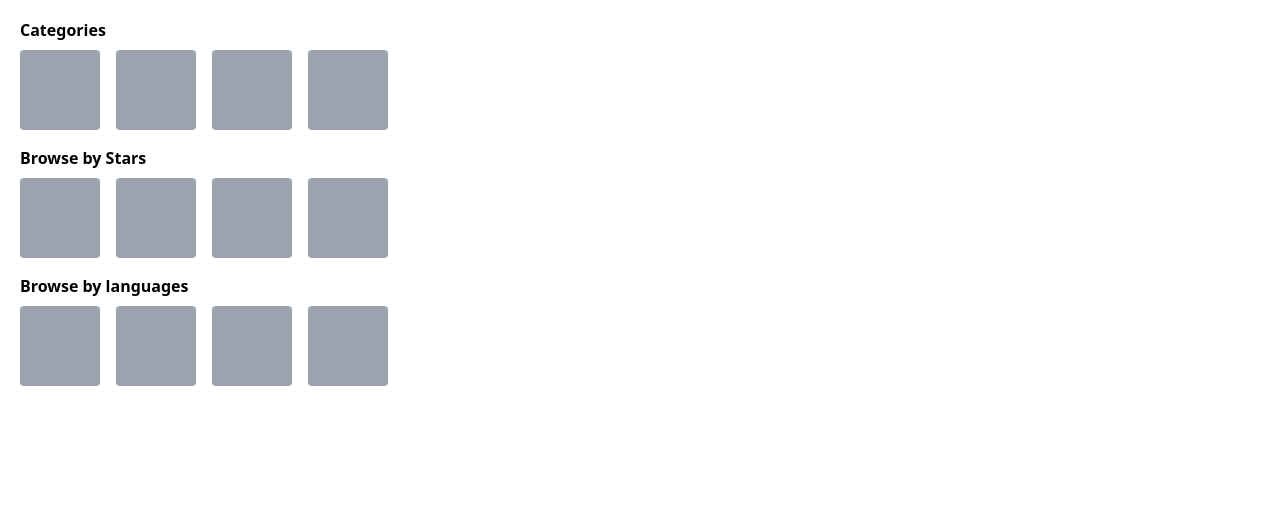
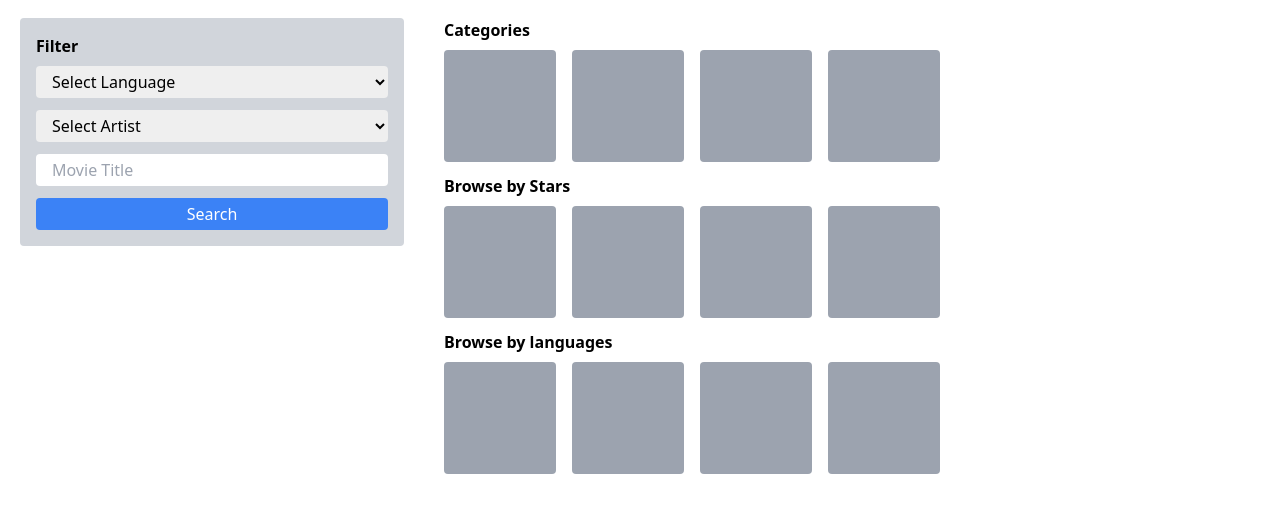
Before and after one commit to san1234100/Ringtone-Downloader, a website: page index.html in a window 1280 px wide. Shown: the part 270-782 px from the top of the page. Drawn offline with Linux system fonts and the light colour scheme.

```diff
--- a/index.html
+++ b/index.html
@@ -28,15 +28,40 @@
 </header>
 
 
-<main class="m-5 space-y-4" >
+<main class="m-5 space-y-4 sm:space-y-0 flex flex-col sm:flex-row sm:space-x-10" >
+    <!-- filters -->
+    <div class="bg-gray-300 p-4 rounded h-fit max-w-sm">
+    <h4 class="font-semibold">Filter</h4>
+    <div class="mt-2 space-y-3 text-center">
+    <select name="languages" id="languages" class="w-full px-3 py-1 rounded outline-none">
+        <option value="">Select Language</option>
+        <option value="English">English</option>
+        <option value="Tamil">Tamil</option>
+        <option value="Telugu">Telugu</option>
+    </select>
+    <select name="artists" id="artists" class="w-full py-1 px-3 rounded outline-none">
+        <option value="">Select Artist</option>
+        <option value="Anirudh">Anirudh</option>
+        <option value="GV Prakash">GV Prakash</option>
+        <option value="Harris">Harris jeyaraj</option>
+    </select>
+    <input type="text"
+    class="px-4 py-1 rounded w-full outline-none"
+    placeholder="Movie Title">
+    <button class="bg-blue-500 w-full font-medium text-white px-20 py-1 rounded hover:bg-blue-700">Search</button>
+    </div>
+
+    </div>
+    <!-- contents -->
+    <div class="space-y-3">
         <!-- categories -->
         <section >
          <h4 class="font-semibold">Categories</h4>
          <div class="mt-2 flex space-x-4">
-        <div class="w-20 h-20 bg-gray-400 rounded"></div>
-        <div class="w-20 h-20 bg-gray-400 rounded"></div>
-        <div class="w-20 h-20 bg-gray-400 rounded"></div>
-        <div class="w-20 h-20 bg-gray-400 rounded"></div>
+            <div class="w-16 h-16 sm:w-28 sm:h-28 bg-gray-400 rounded"></div>
+            <div class="w-16 h-16 sm:w-28 sm:h-28 bg-gray-400 rounded"></div>
+            <div class="w-16 h-16 sm:w-28 sm:h-28 bg-gray-400 rounded"></div>
+            <div class="w-16 h-16 sm:w-28 sm:h-28 bg-gray-400 rounded"></div>
          </div>
         </section>
 
@@ -44,10 +69,10 @@
          <section>
             <h4 class="font-semibold">Browse by Stars</h4>
             <div class="mt-2 flex space-x-4">
-           <div class="w-20 h-20 bg-gray-400 rounded"></div>
-           <div class="w-20 h-20 bg-gray-400 rounded"></div>
-           <div class="w-20 h-20 bg-gray-400 rounded"></div>
-           <div class="w-20 h-20 bg-gray-400 rounded"></div>
+                <div class="w-16 h-16 sm:w-28 sm:h-28 bg-gray-400 rounded"></div>
+                <div class="w-16 h-16 sm:w-28 sm:h-28 bg-gray-400 rounded"></div>
+                <div class="w-16 h-16 sm:w-28 sm:h-28 bg-gray-400 rounded"></div>
+                <div class="w-16 h-16 sm:w-28 sm:h-28 bg-gray-400 rounded"></div>
             </div>
            </section>
 
@@ -55,12 +80,13 @@
          <section>
             <h4 class="font-semibold">Browse by languages</h4>
             <div class="mt-2 flex space-x-4">
-           <div class="w-20 h-20 bg-gray-400 rounded"></div>
-           <div class="w-20 h-20 bg-gray-400 rounded"></div>
-           <div class="w-20 h-20 bg-gray-400 rounded"></div>
-           <div class="w-20 h-20 bg-gray-400 rounded"></div>
+                <div class="w-16 h-16 sm:w-28 sm:h-28 bg-gray-400 rounded"></div>
+                <div class="w-16 h-16 sm:w-28 sm:h-28 bg-gray-400 rounded"></div>
+                <div class="w-16 h-16 sm:w-28 sm:h-28 bg-gray-400 rounded"></div>
+                <div class="w-16 h-16 sm:w-28 sm:h-28 bg-gray-400 rounded"></div>
             </div>
         </section>
+    </div>
 </main>
 </body>
 </html>
```
Also changed, not shown: assets/css/output.css. Lines whose indentation alone changed are shown as unchanged.
